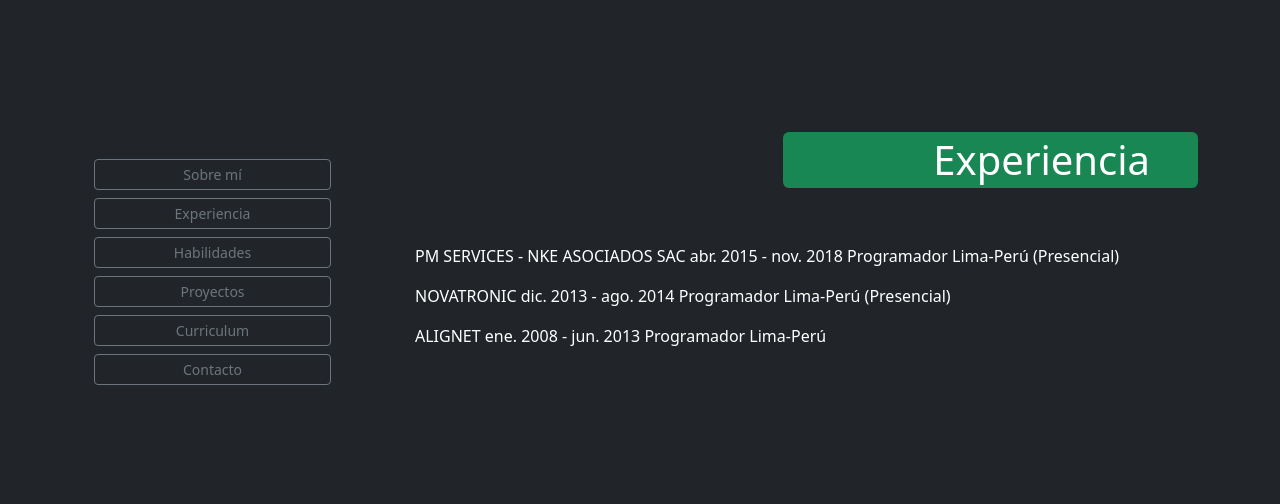
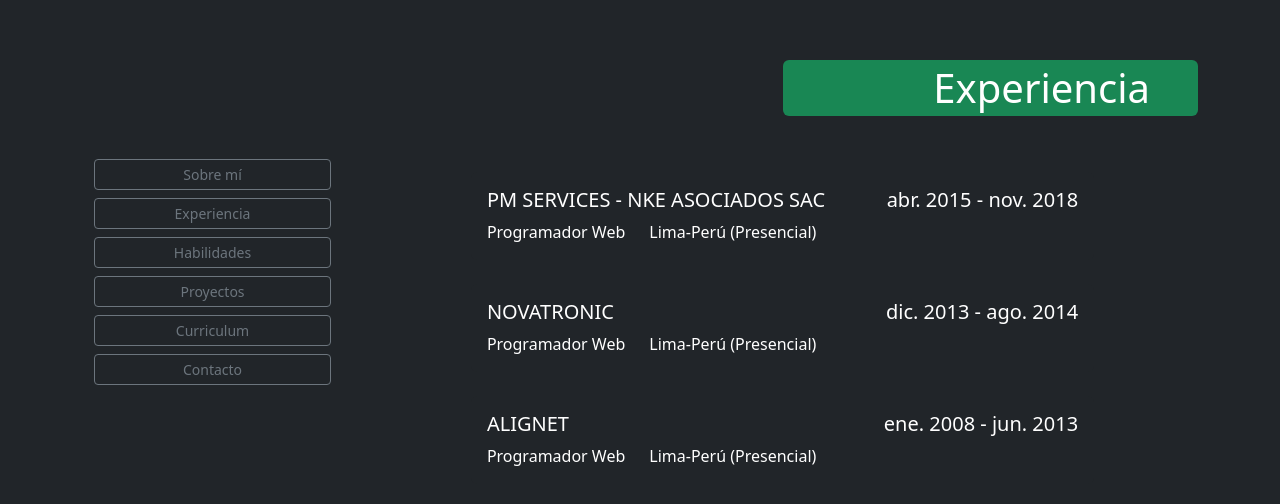
Before and after one commit to rubenevivancos/Portafolio, a React (Create React App) app in the folder client/: page /experience in a window 1280 px wide. Shown: the part 128-632 px from the top of the page. Built offline with nearby package versions, Linux system fonts and the light colour scheme.

Commit message:
Casi terminado el componente Experience

```diff
--- a/client/src/Components/Experience/experience.js
+++ b/client/src/Components/Experience/experience.js
@@ -1,4 +1,4 @@
-import { Container, Row, Col } from 'react-bootstrap';
+import { Container, Row, Col, Card } from 'react-bootstrap';
 import SideBarMenu from '../SideBarMenu/sideBarMenu';
 
 
@@ -17,24 +17,41 @@
                                 Experiencia
                             </h1>
                         </div>
-                        <div className="align-items-center text-white px-5 py-5">
-                            <div> {/* Aquí agregamos una clase para espaciar verticalmente */}
-                                <p>
-                                    PM SERVICES - NKE ASOCIADOS SAC     abr. 2015 - nov. 2018
-                                    Programador  Lima-Perú (Presencial)
-                                </p>
-                            </div>
-                            <div> {/* Aquí agregamos una clase para espaciar verticalmente */}
-                                <p>
-                                    NOVATRONIC     dic. 2013 - ago. 2014
-                                    Programador Lima-Perú (Presencial)
-                                </p>
-                            </div>
-                            <div>
-                                <p>
-                                    ALIGNET     ene. 2008 - jun. 2013
-                                    Programador Lima-Perú
-                                </p>
+                        <div className="mt-5 d-flex justify-content-center">
+                            <div className="w-75">
+                                <Card className="mb-4 bg-dark text-white border-0">
+                                    <Card.Body>
+                                        <Card.Title className="d-flex justify-content-between">
+                                            <span>PM SERVICES - NKE ASOCIADOS SAC</span>
+                                            <span className="text-end">abr. 2015 - nov. 2018</span>
+                                        </Card.Title>
+                                        <Card.Text>
+                                            <span>Programador Web</span><span className="ms-4">Lima-Perú (Presencial)</span>
+                                        </Card.Text>
+                                    </Card.Body>
+                                </Card>
+                                <Card className="mb-4 bg-dark text-white border-0">
+                                    <Card.Body>
+                                        <Card.Title className="d-flex justify-content-between">
+                                            <span>NOVATRONIC</span>
+                                            <span className="text-end">dic. 2013 - ago. 2014</span>
+                                        </Card.Title>
+                                        <Card.Text>
+                                            <span>Programador Web</span><span className="ms-4">Lima-Perú (Presencial)</span>
+                                        </Card.Text>
+                                    </Card.Body>
+                                </Card>
+                                <Card className="bg-dark text-white border-0">
+                                    <Card.Body>
+                                        <Card.Title className="d-flex justify-content-between">
+                                            <span>ALIGNET</span>
+                                            <span className="text-end">ene. 2008 - jun. 2013</span>
+                                        </Card.Title>
+                                        <Card.Text>
+                                            <span>Programador Web</span><span className="ms-4">Lima-Perú (Presencial)</span>
+                                        </Card.Text>
+                                    </Card.Body>
+                                </Card>
                             </div>
                         </div>
                     </Col>
```
Also changed, not shown: 1 other file (tests, documents, lock files or other folders).
